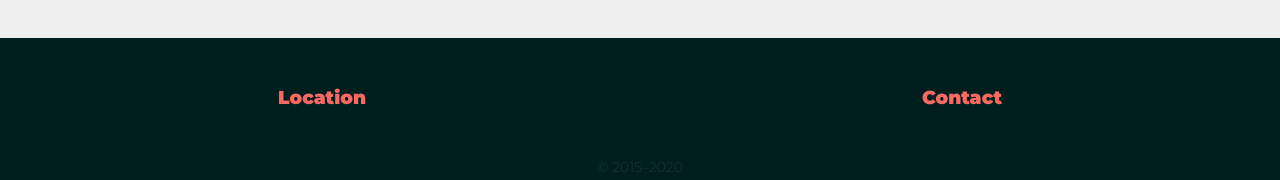
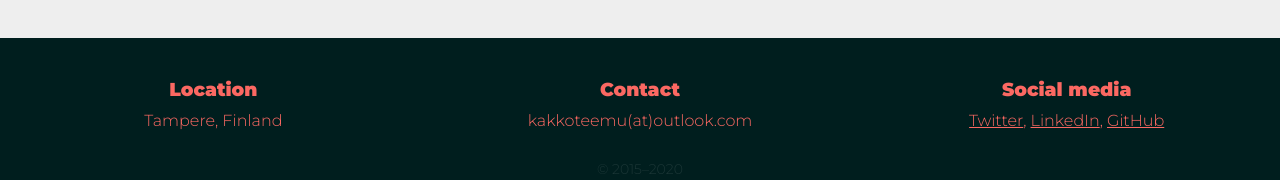
Before and after one commit to Teemeam/kakkoteemu-react, a React app: page / in a window 1280 px wide. Shown: the part 1817-1997 px from the top of the page. Built offline with nearby package versions, Linux system fonts and the light colour scheme.

Commit message:
Responsive landing and footer

```diff
--- a/src/js/components/About.jsx
+++ b/src/js/components/About.jsx
@@ -6,7 +6,7 @@ const StyledAbout = styled.div`
     background-color: #eee;
     padding: 30px 0;
     div {
-        max-width: 600px;
+        max-width: 500px;
         margin: 0 auto;
         background-color: #ddd;
         padding: 20px 0;
@@ -18,8 +18,8 @@ const StyledAbout = styled.div`
         text-align: center;
         max-width: 94%;
         margin: 0 3%;
-        font-size: 26px;
-        line-height: 1.1;
+        font-size: 22px;
+        line-height: 1.3;
     }
     div > p > span {
         font-weight: 900;
@@ -32,7 +32,7 @@ const About = (props) => {
   return (
     <StyledAbout>
         <div>
-            <p>I've been working as a journalist for <span>Yle</span>, the Finnish public service broadcasting company, tabloid newspaper <span>Iltalehti</span>, local newspaper <span>Salon Seudun Sanomat</span> and <span>Ruotuväki</span>, the newspaper of the Finnish Defence Forces.</p>
+            <p>I've been working as a journalist for the Finnish broadcasting company <span>Yle</span>, tabloid newspaper <span>Iltalehti</span>, local newspaper <span>Salon Seudun Sanomat</span> and <span>Ruotuväki</span>, the newspaper of the Finnish Defence Forces.</p>
         </div>
     </StyledAbout>);
 };
--- a/src/js/components/Footer.jsx
+++ b/src/js/components/Footer.jsx
@@ -4,18 +4,39 @@ import styled from '@emotion/styled';
 const StyledFooter = styled.div`
     width: 100%;
     padding: 30px 0 0 0;
+    @media (max-width: 700px) {
+        padding: 20px 0 0 0;
+    }
     div {
         display: flex;
         flex-direction: row;
         justify-content: space-between;
+        @media (max-width: 700px) {
+            flex-direction: column;
+        }
     }
     div > div {
-        max-width: 50%;
+        display: block;
         margin: 0 auto;
+        flex: 1 1 0px;
     }
     div > div > h3 {
         font-family: 'Montserrat', sans-serif;
         font-weight: 900;
+        text-align: center;
+        margin: 0;
+        padding: 10px 0;
+        color: #fb544d;
+        mix-blend-mode: screen;
+        @media (max-width: 700px) {
+            padding: 20px 0 10px 0;
+        }
+    }
+    div > div > p, a {
+        font-family: 'Montserrat', sans-serif;
+        font-weight: 300;
+        text-align: center;
+        margin: 0;
         color: #fb544d;
         mix-blend-mode: screen;
     }
@@ -38,9 +59,15 @@ const Footer = (props) => {
         <div>
             <div>
                 <h3>Location</h3>
+                <p>Tampere, Finland</p>
             </div>
             <div>
                 <h3>Contact</h3>
+                <p>kakkoteemu(at)outlook.com</p>
+            </div>
+            <div>
+                <h3>Social media</h3>
+                <p><a href='https://twitter.com/kakkoteemu' target='blank'>Twitter</a>, <a href='https://fi.linkedin.com/in/kakkoteemu' target='blank'>LinkedIn</a>, <a href='https://github.com/teemeam' target='blank'>GitHub</a></p>
             </div>
         </div>
         <p className='copyright'>&copy; 2015–2020</p>
--- a/src/js/components/Landing.jsx
+++ b/src/js/components/Landing.jsx
@@ -7,12 +7,14 @@ const StyledLanding = styled.div`
     height: 100vh;
     background-color: #1c202b;
     display: table;
-
   }
   .inner-landing-wrapper {
     display: table-cell;
     vertical-align: middle;
     padding: 0 0 0 50px;
+    @media (max-width: 900px) {
+      padding: 0 0 0 3%;
+    }
   }
   .landing-title {
     font-family: 'Montserrat', sans-serif;
@@ -24,16 +26,22 @@ const StyledLanding = styled.div`
     line-height: 1.1;
     mix-blend-mode: screen;
     white-space: nowrap;
+    @media (max-width: 900px) {
+      font-size: 16.5vw;
+    }
   }
   .landing-description {
     font-family: 'Montserrat', sans-serif;
     color: #fb544d;
     font-weight: 300;
-    margin: 0;
+    margin: 0 3% 0 0;
     padding: 30px 0 0 0;
     font-size: 30px;
     line-height: 1.1;
     mix-blend-mode: screen;
+    @media (max-width: 900px) {
+      padding: 20px 0 0 0;
+    }
   }
 `;
 
```
